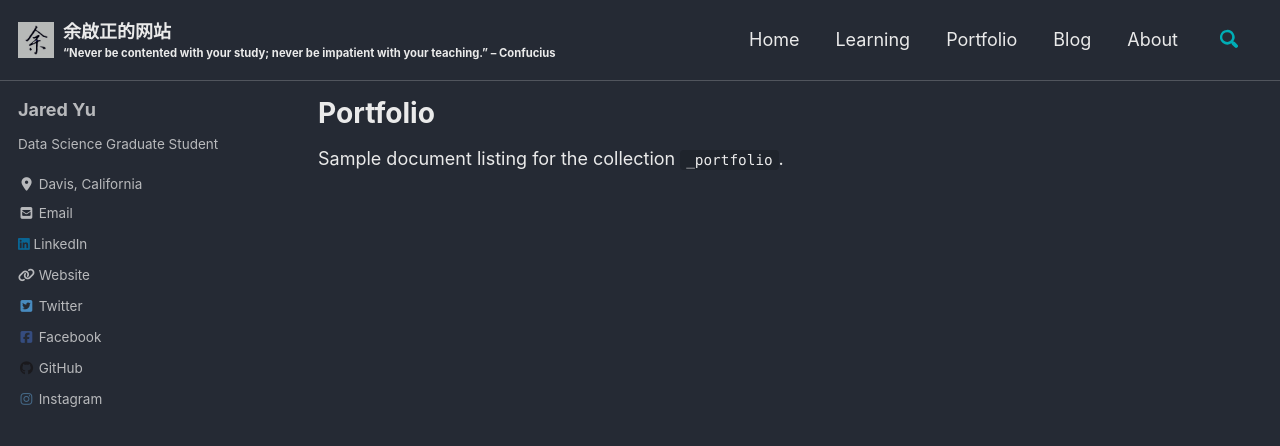
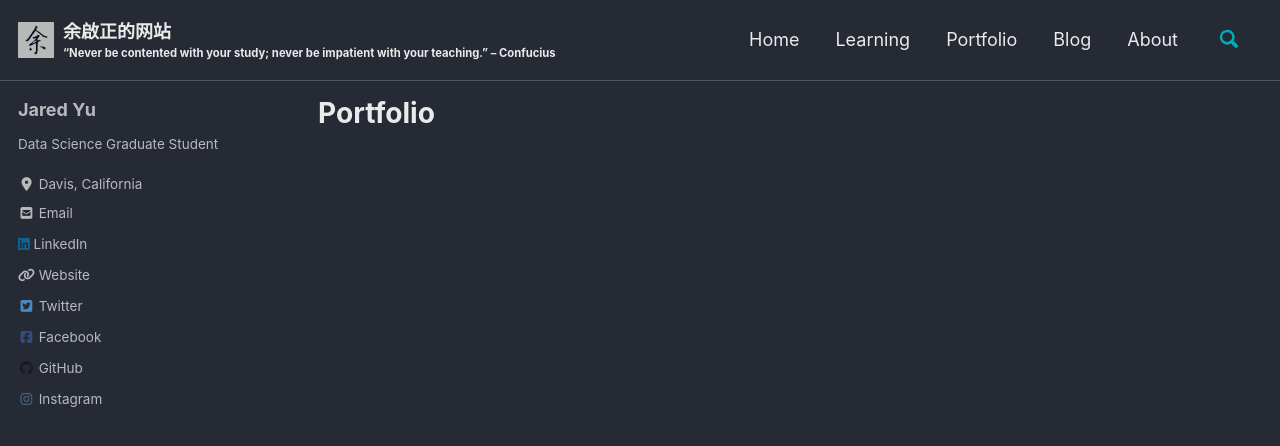
Before and after one commit to qzyu211/wang-zhan, a Jekyll site: the page built from _pages/portfolio-archive.md, in a window 1280 px wide and 900 px high. Shown: the top 446 px of the window. Built offline with Jekyll 4.4.1, drawn with Linux system fonts in a browser that asks for light colours; cached includes are drawn as plain includes; nearby versions of some CDN libraries.

Commit message:
portfolio redo

```diff
--- a/_pages/portfolio.md
+++ b/_pages/portfolio-archive.md
@@ -5,6 +5,6 @@
 collection: portfolio
 entries_layout: grid
 classes: wide
+header:
+  teaser: "/images/portfolio_logo2.jpg"
 ---
-
-Sample document listing for the collection `_portfolio`.
```
Also changed, not shown: images/portfolio_logo.JPG (added), images/portfolio_logo2.JPG (added).
